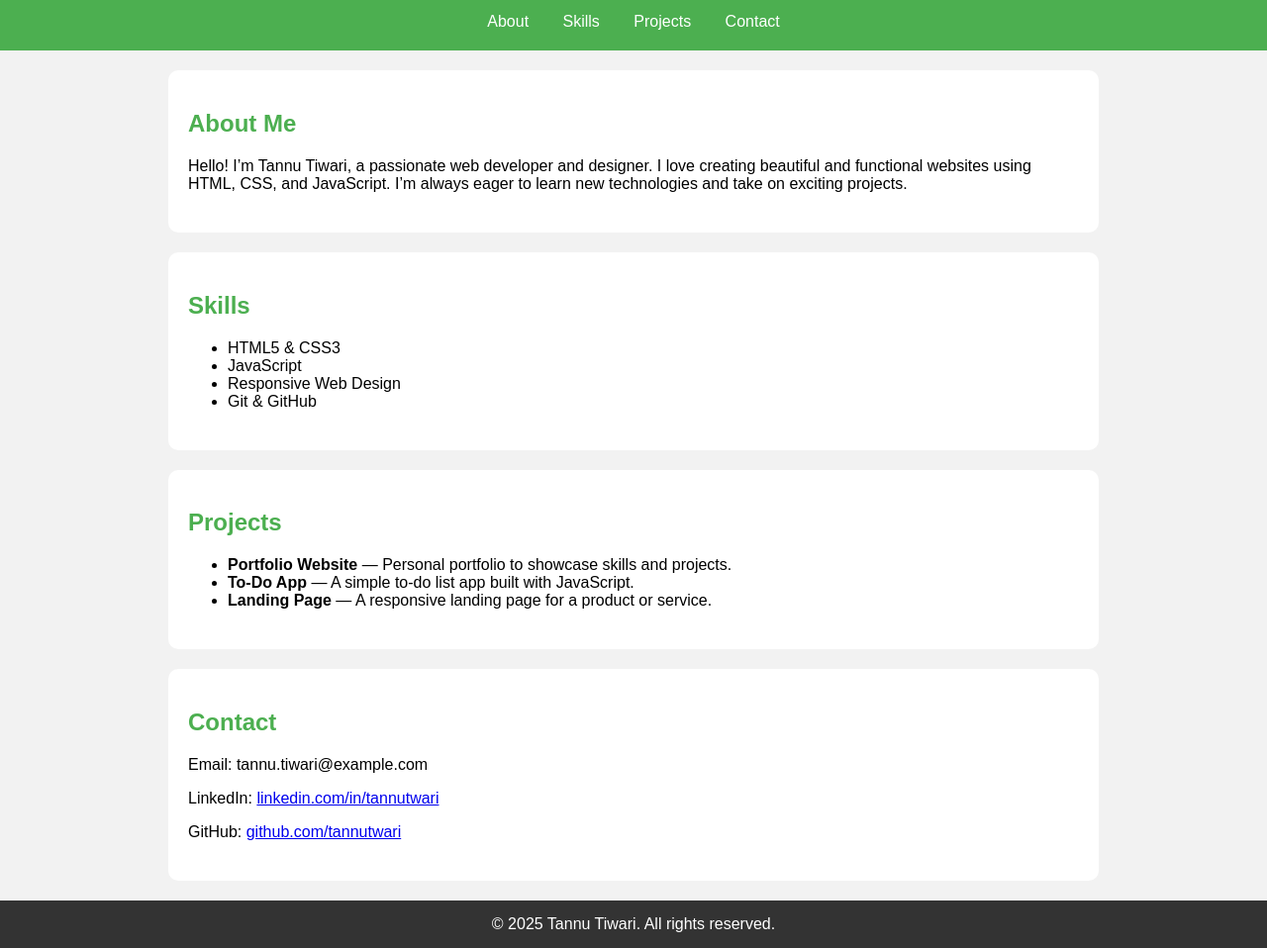
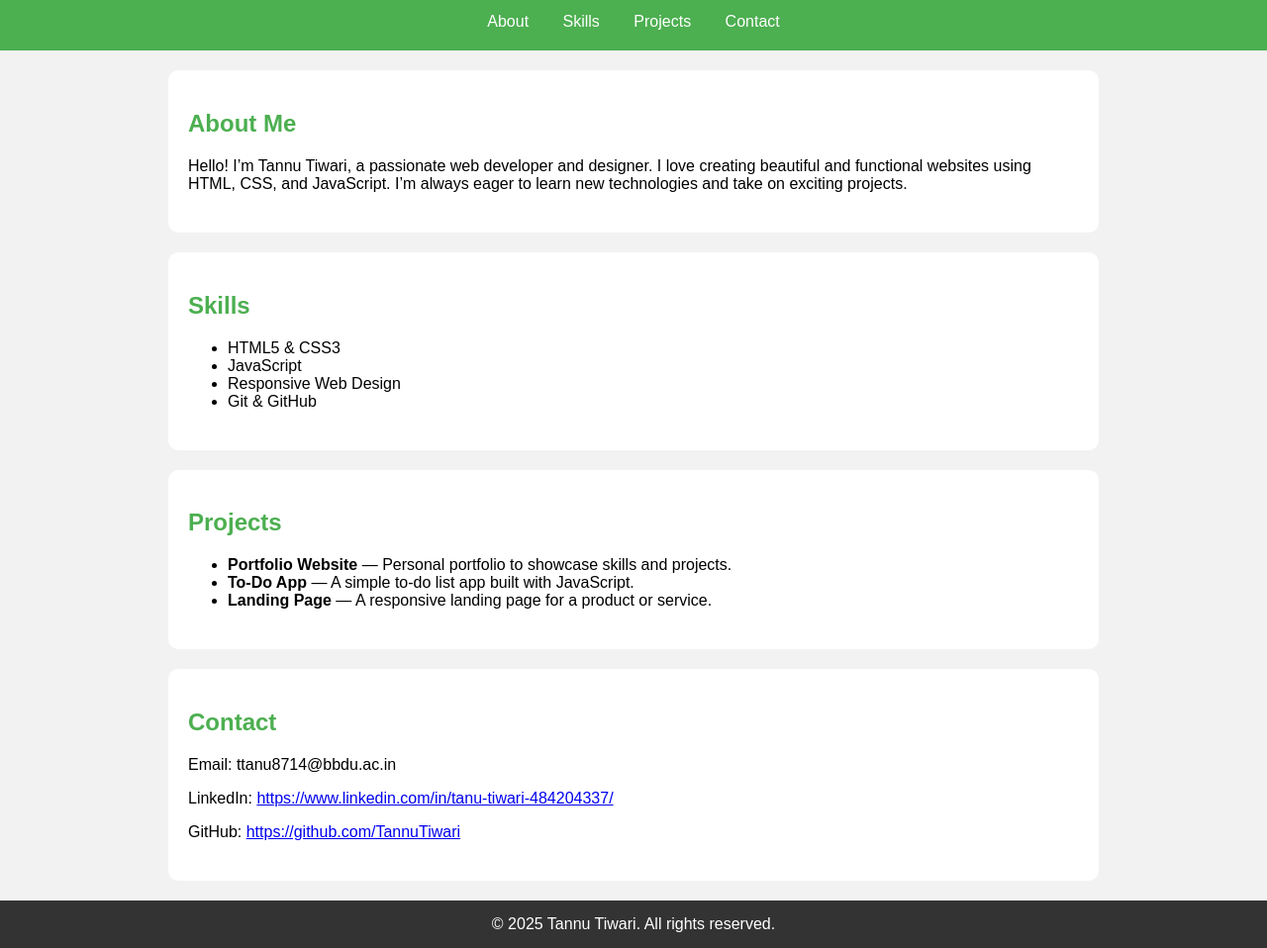
Before and after one commit to TannuTiwari/portfolio.html, a plain HTML site: page index.html in a window 1280 px wide. Shown: the part 121-1079 px from the top of the page at 99% size. Drawn offline with Linux system fonts and the light colour scheme.

Commit message:
Update and rename portfolio.html to index.html

```diff
--- a/portfolio.html
+++ b/index.html
@@ -92,9 +92,9 @@
 <section id="contact">
     <h2>Contact</h2>
     <div class="section-content">
-        <p>Email: tannu.tiwari@example.com</p>
-        <p>LinkedIn: <a href="#" target="_blank">linkedin.com/in/tannutwari</a></p>
-        <p>GitHub: <a href="#" target="_blank">github.com/tannutwari</a></p>
+        <p>Email: ttanu8714@bbdu.ac.in</p>
+        <p>LinkedIn: <a href="#" target="_blank">https://www.linkedin.com/in/tanu-tiwari-484204337/</a></p>
+        <p>GitHub: <a href="#" target="_blank">https://github.com/TannuTiwari</a></p>
     </div>
 </section>
 
```
